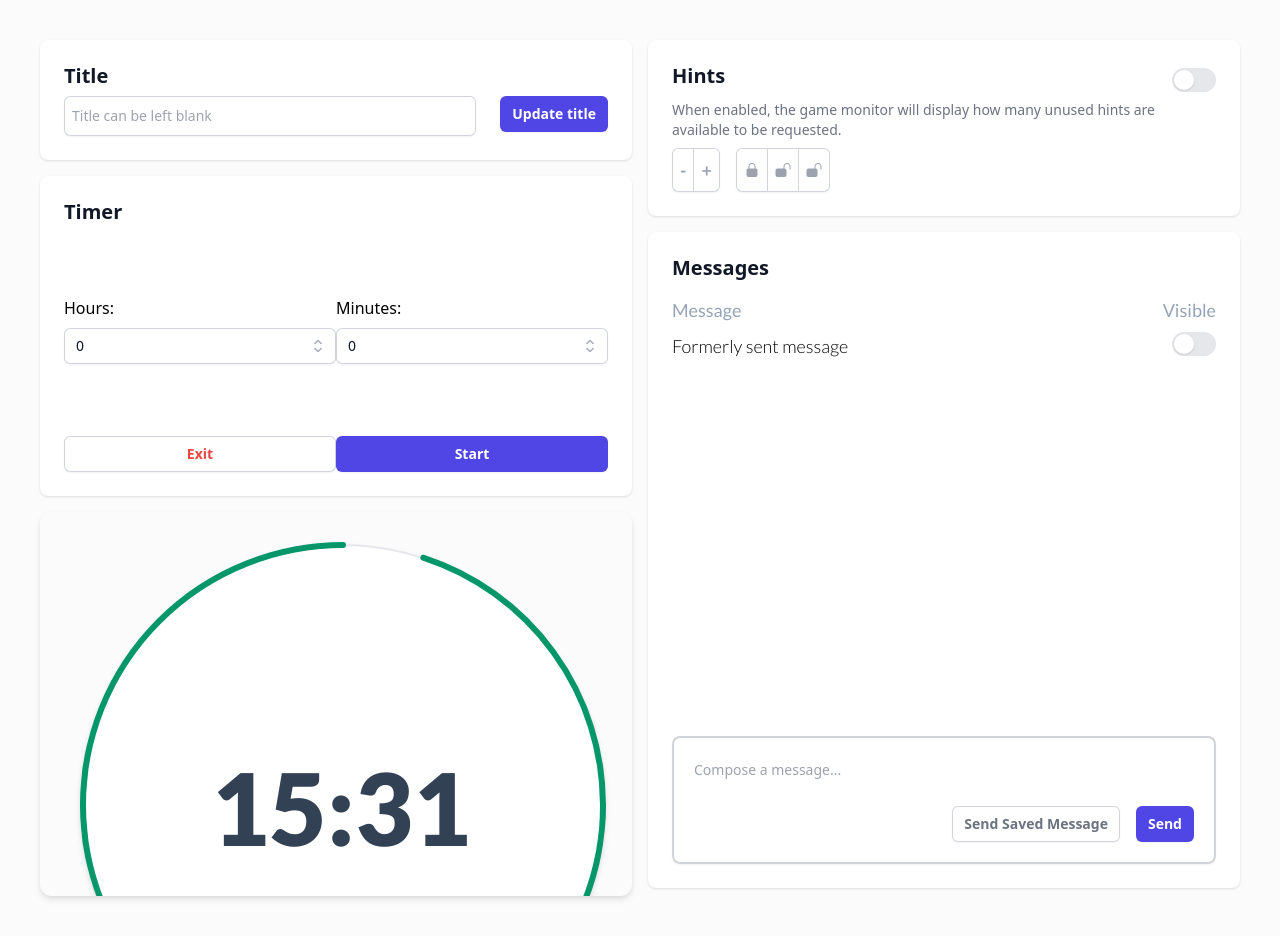
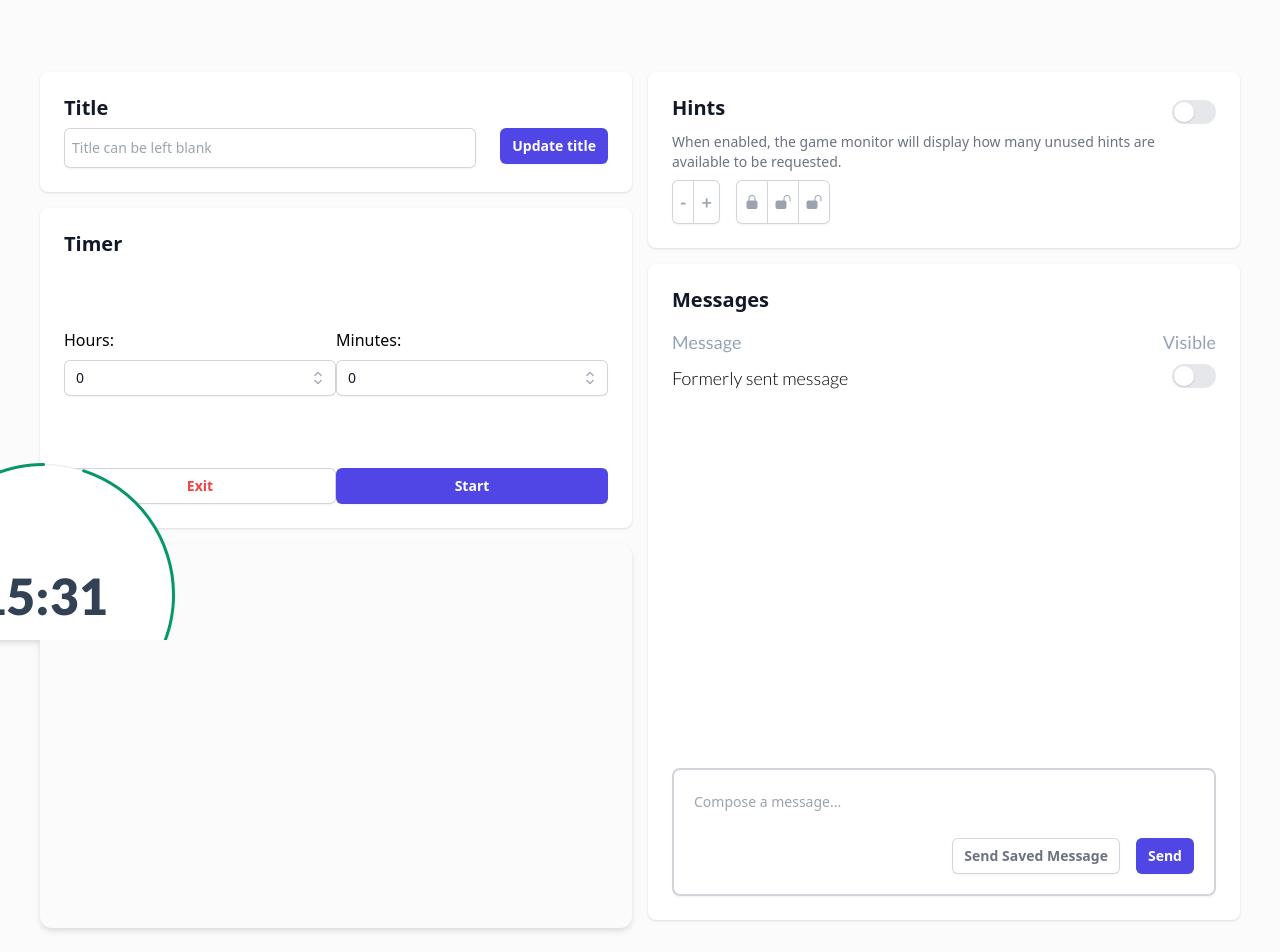
Before and after one commit to ShaunJorstad/escape, a Vue app: page /#/primary in a window 1280 px wide. Shown: the top 952 px of the page. Built offline with nearby package versions, Linux system fonts and the light colour scheme.

Commit message:
Game Monitor Preview scales correctly

```diff
--- a/src/App.vue
+++ b/src/App.vue
@@ -25,9 +25,9 @@ onUnmounted(async () => {
 </script>
 
 <template>
-  <main class="bg-primary-light-gray h-screen w-screen flex flex-col">
-    <div data-tauri-drag-region class="w-full h-8"></div>
-    <div class="flex-grow">
+  <main class="bg-primary-light-gray h-screen w-screen">
+    <div data-tauri-drag-region class="w-full h-8 min-h-8"></div>
+    <div class="">
       <router-view></router-view>
     </div>
   </main>
--- a/src/components/Controls/GameMonitor.vue
+++ b/src/components/Controls/GameMonitor.vue
@@ -33,12 +33,17 @@ function openGameMonitor() {
 }
 </script>
 <template>
-  <div class="h-96 mt-4 drop-shadow-md bg-primary-light-gray rounded-xl">
-    <div class="h-96">
-      <Timer />
+  <div
+    class="h-96 mt-4 drop-shadow-md bg-primary-light-gray rounded-xl relative"
+  >
+    <div class="absolute w-full h-full">
+      <!-- Timer -->
+      <Timer
+        class="scale-50 h-[200%] absolute -top-[50%] w-[200%] -left-[50%]"
+      />
     </div>
     <div
-      class="h-96 -mt-96 flex justify-center items-center opacity-0 hover:opacity-100"
+      class="absolute w-full h-full flex justify-center items-center opacity-0 hover:opacity-100"
     >
       <PrimaryButton
         @click="openGameMonitor"
```
